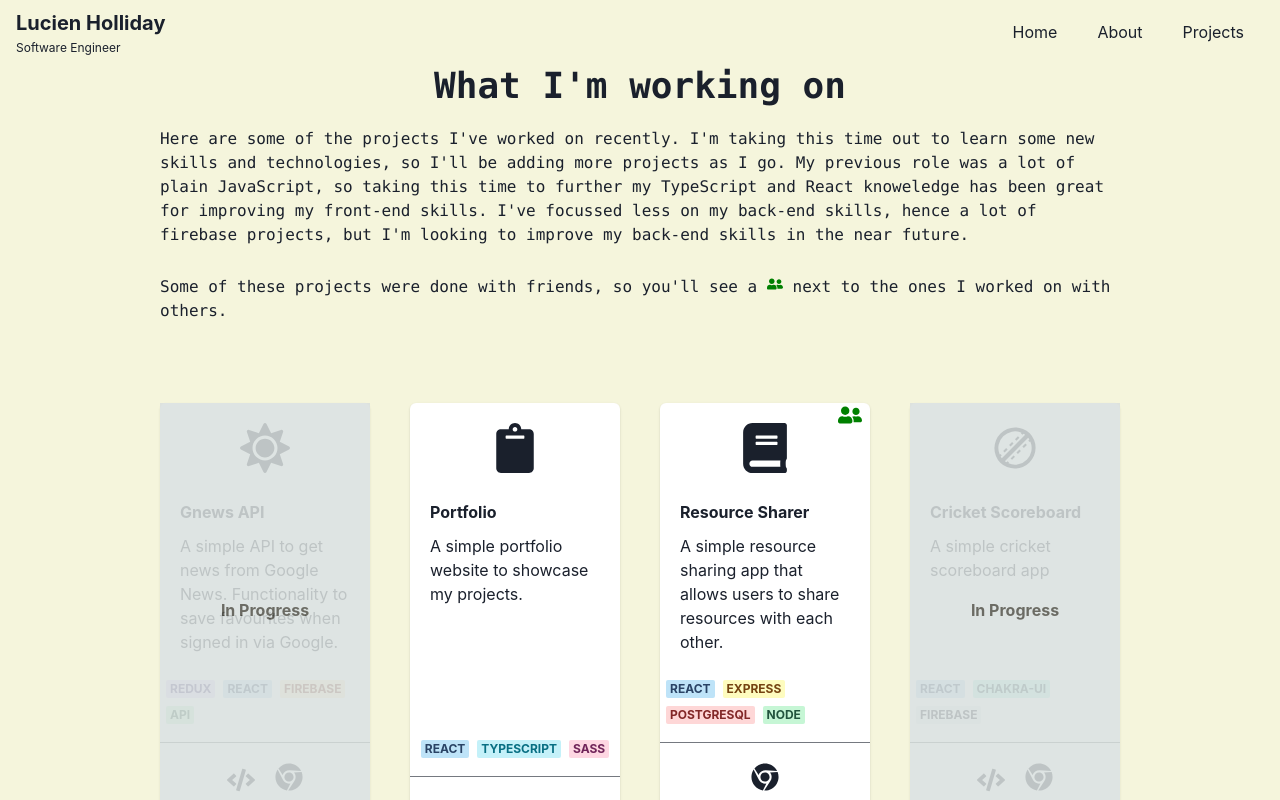
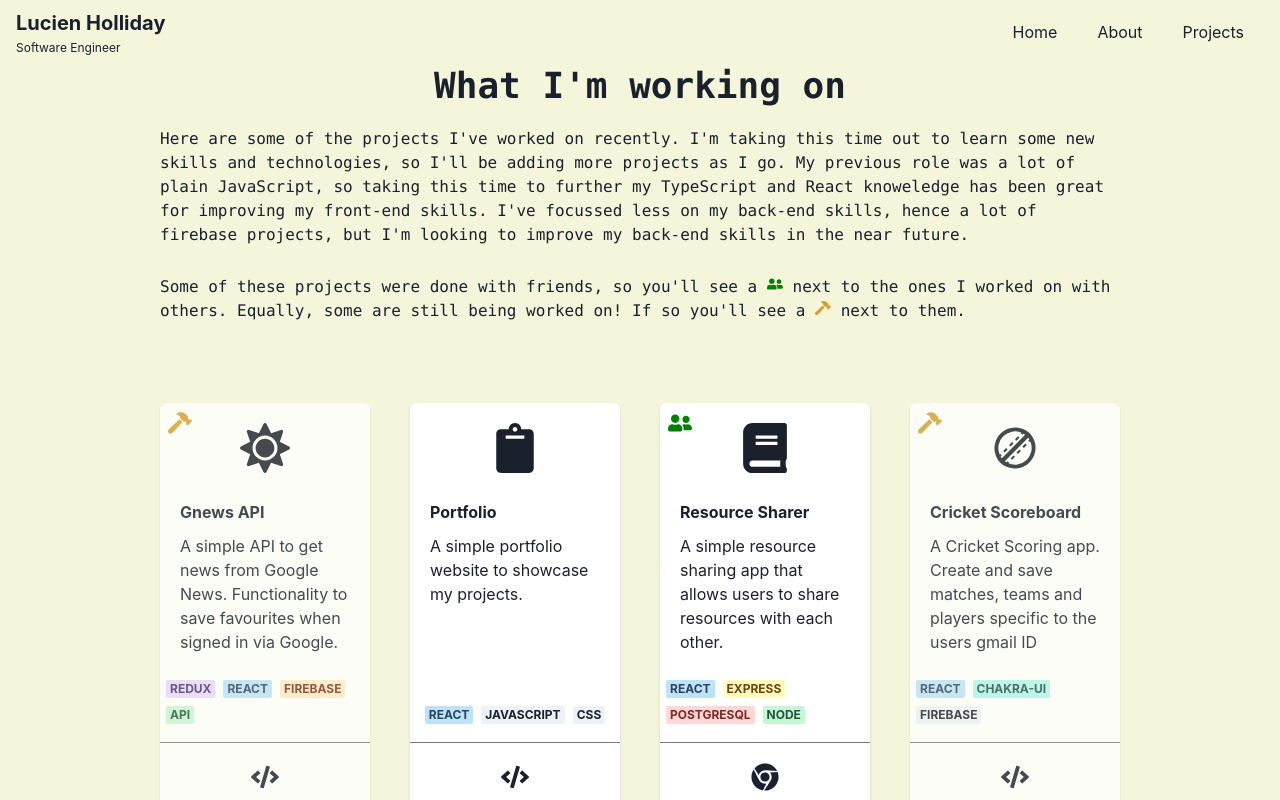
Before and after one commit to luiHoll97/luih, a React (Create React App) app: page /portfolio in a window 1280 px wide. Shown: the top 800 px of the page. Built offline with nearby package versions, Linux system fonts and the light colour scheme.

Commit message:
changes to work data

```diff
--- a/src/components/PortfolioDesc.tsx
+++ b/src/components/PortfolioDesc.tsx
@@ -1,5 +1,5 @@
 import { Flex, Text, Heading, Icon } from "@chakra-ui/react"
-import {FaUserFriends} from 'react-icons/fa'
+import {FaUserFriends, FaHammer} from 'react-icons/fa'
 
 const PortfolioDesc = (): JSX.Element => {
     return (
@@ -19,6 +19,7 @@ const PortfolioDesc = (): JSX.Element => {
             <Flex justifyContent={'center'} mt={5}>
             <Text justifyContent={'center'} fontFamily={'mono'} maxW={'75%'} mb='20' mt={2}>
                     Some of these projects were done with friends, so you'll see a {<Icon as={FaUserFriends} color={'green'}/>} next to the ones I worked on with others.
+                    Equally, some are still being worked on! If so you'll see a {<Icon as={FaHammer} color={'yellow.500'}/>} next to them.
                 </Text>
             </Flex>
         </>
--- a/src/components/SingleProject.tsx
+++ b/src/components/SingleProject.tsx
@@ -1,17 +1,20 @@
 import { Project } from "../types/project";
 import { Text, CardBody, Stack, Heading, Divider, CardFooter, Card, Icon, Badge, Center, HStack, Flex } from "@chakra-ui/react";
-import { FaCode, FaDochub, FaChrome, FaUserFriends } from "react-icons/fa";
+import { FaCode, FaDochub, FaChrome, FaUserFriends, FaHammer } from "react-icons/fa";
 import { sortBadges } from "../utils/sortBadges";
 
 interface Props {
     project: Project;
 }
 
+const isProjectsIcons = (project: Project): boolean => (project.linksAvailable && project.status === false) || project.team
+const isNewProject = (project: Project): boolean => project.status === false && project.linksAvailable === false
+
 const SingleProject = ({ project }: Props): JSX.Element => {
     return (
         <>
-            <Card maxW='sm' opacity={project.status ? "1" : "0.7"}>
-                {project.status === false && (
+            <Card maxW='sm' opacity={project.status ? "1" : "0.8"}>
+                {isNewProject(project) && (
                     <Center
                         position="absolute"
                         top="0"
@@ -24,20 +27,18 @@ const SingleProject = ({ project }: Props): JSX.Element => {
                         color="black"
                         fontWeight="bold"
                     >
-                        In Progress
+                        New Project
                     </Center>
                 )}
-                {project.team && (
-                    <Center
-                        position="absolute"
-                        top="0"
-                        right="0"
-                        zIndex="1"
-                        color="white"
-                        mr={2}
-                    >
-                        <Icon as={FaUserFriends} boxSize={6} color={'green'} />
-                    </Center>
+
+                {isProjectsIcons(project) && (
+                    <Stack direction='row' spacing={2} position="absolute" top="0" left="0" zIndex="1" ml={2} mt={2}>
+
+                        {project.team && <Icon as={FaUserFriends} boxSize={6} color={'green'} />}
+                        {!project.status && <Icon as={FaHammer} boxSize={6} color={'yellow.500'} />}
+
+
+                    </Stack>
                 )}
                 <CardBody>
                     <Icon as={project.image} boxSize='50px' w={'100%'} />
@@ -60,7 +61,9 @@ const SingleProject = ({ project }: Props): JSX.Element => {
                     <CardFooter>
                         <HStack spacing='5' justifyContent={'center'}>
                             {project.code &&
-                                <Icon as={FaCode} boxSize={7} href={''} />
+                                <a href={project.code} target="_blank" rel="noreferrer">
+                                    <Icon as={FaCode} boxSize={7} href={''} />
+                                </a>
                             }
                             {project.docuemntation &&
                                 <a href={project.docuemntation} target="_blank" rel="noreferrer">
--- a/src/types/project.ts
+++ b/src/types/project.ts
@@ -5,6 +5,7 @@ export interface Project {
     title: string;
     description: string;
     status: boolean;
+    linksAvailable: boolean;
     techs: string[];
     link: string;
     image: IconType;
--- a/src/work.ts
+++ b/src/work.ts
@@ -9,23 +9,25 @@ export const Projects: Project[] = [
         description: "A simple API to get news from Google News. Functionality to save favourites when signed in via Google.",
         status: false,
         techs: ["redux", "react", "firebase", 'API'],
-        link: "https://gnews-api.web.app/",
+        link: '',
         image: FaSun,
         team: false,
         docuemntation: '',
-        code: 'https://github.com/luiHoll97/redux-gnews-api'
+        code: 'https://github.com/luiHoll97/redux-gnews-api',
+        linksAvailable: true,
     },
     {
         id: "4",
         title: "Portfolio",
         description: "A simple portfolio website to showcase my projects.",
         status: true,
-        techs: ["react", "typeScript", "Sass"],
+        techs: ["react", "javascript", "CSS"],
         link:'',
         image: FaClipboard,
         team: false,
         docuemntation: '',
-        code: ''
+        code: 'https://github.com/luiHoll97/lui-portfolio',
+        linksAvailable: true,
     },
       {
         id: '6',
@@ -37,19 +39,21 @@ export const Projects: Project[] = [
         status: true,
         team: true,
         docuemntation: '',
-        code: ''
+        code: '',
+        linksAvailable: true,
       },
       {
         id: '7',
         title: "Cricket Scoreboard",
-        description: 'A simple cricket scoreboard app',
+        description: 'A Cricket Scoring app. Create and save matches, teams and players specific to the users gmail ID',
         image: BiCricketBall,
         techs: ["react", 'chakra-ui', "Firebase"],
-        link: "https://cricket-scoreboard-1-0-0.netlify.app",
+        link: "",
         status: false,
         team: false,
         docuemntation: '',
-        code: 'https://github.com/luiHoll97/cricket-scorer'
+        code: 'https://github.com/luiHoll97/cricket-scorer',
+        linksAvailable: true,
       },
       {
         id: '8',
@@ -60,8 +64,9 @@ export const Projects: Project[] = [
         link: "https://redux-scorer.netlify.app",
         status: true,
         team: false,
-        docuemntation: 'https://excellent-wolverine-1d1.notion.site/Cricket-Scorer-294263f5ae6c4970b0a3c19d75e4bda8?pvs=4',
-        code: ''
+        docuemntation: '',
+        code: 'https://github.com/luiHoll97/redux-scorer',
+        linksAvailable: true,
       }
 
 ]
```
Also changed, not shown: src/ColorModeSwitcher.tsx (deleted, +0 -30 lines).
